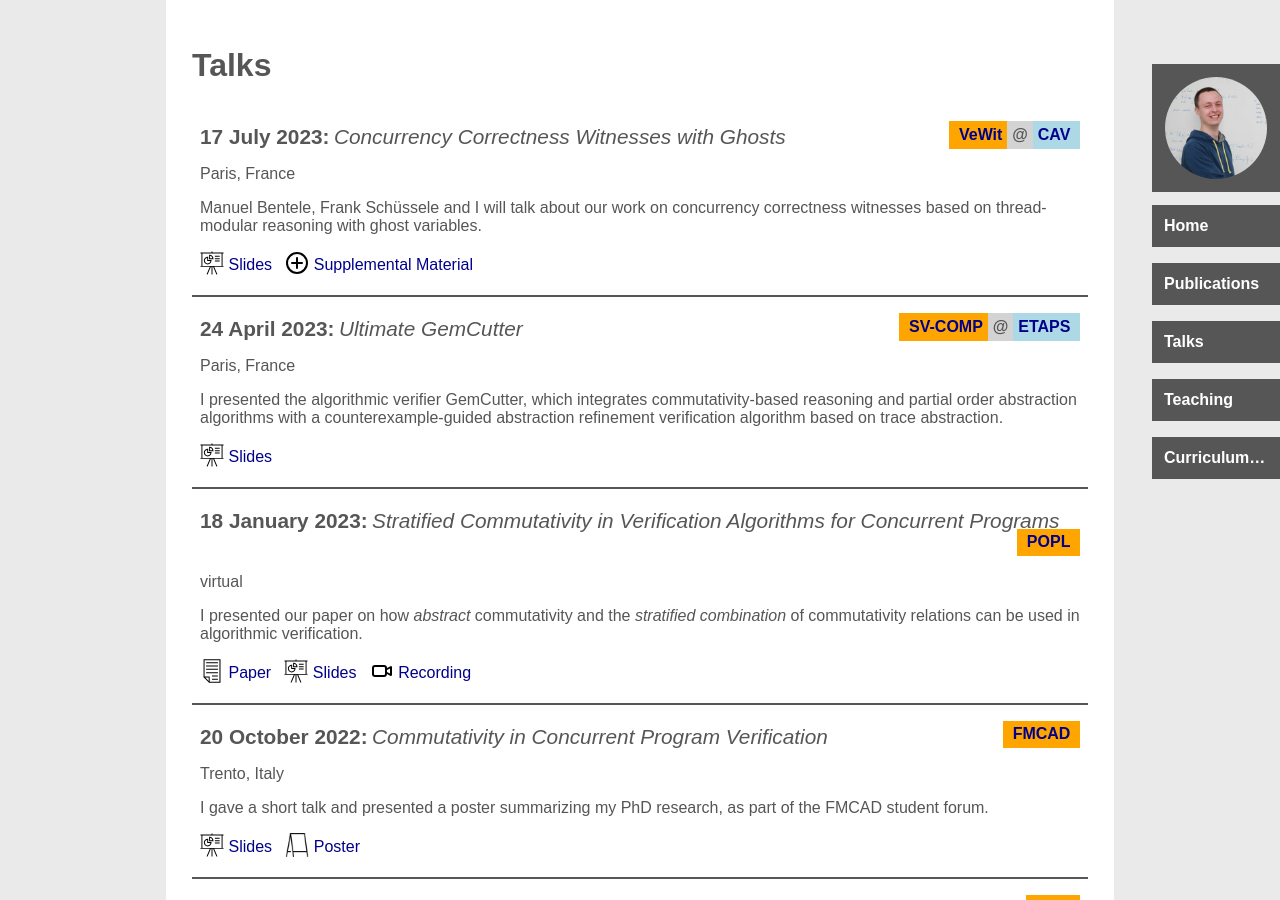
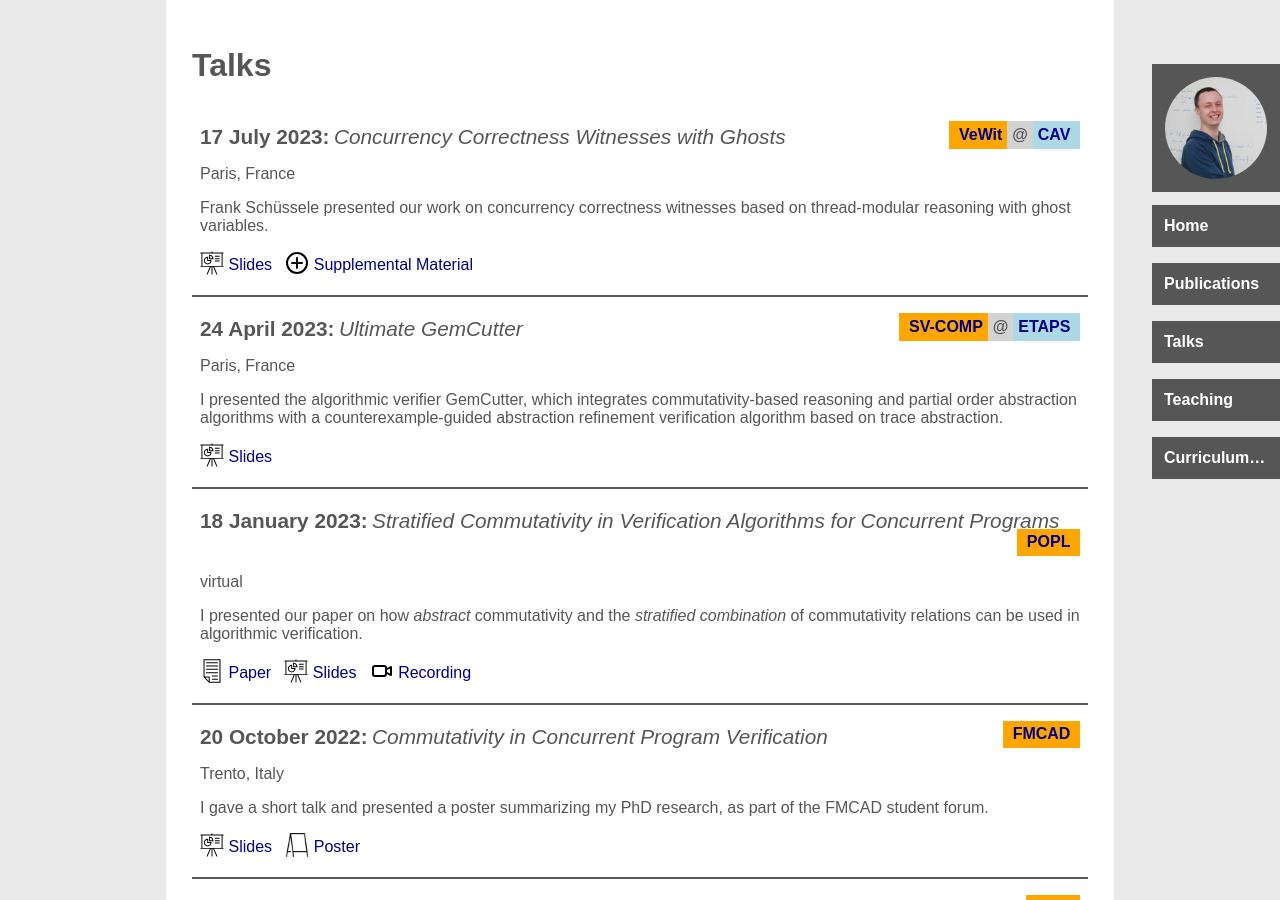
Before and after one commit to maul-esel/personal-website, a Jekyll site: the page built from talks.markdown, in a window 1280 px wide and 900 px high. Built offline with Jekyll 4.4.1, drawn with Linux system fonts in a browser that asks for light colours.

Commit message:
update talk summary

```diff
--- a/_data/talks.yml
+++ b/_data/talks.yml
@@ -6,7 +6,7 @@ cav23witnesses:
   workshop: VeWit
   workshop_link: https://vewit.sosy-lab.org/2023/
   location: Paris, France
-  summary: Manuel Bentele, Frank Schüssele and I will talk about our work on concurrency correctness witnesses based on thread-modular reasoning with ghost variables.
+  summary: Frank Schüssele presented our work on concurrency correctness witnesses based on thread-modular reasoning with ghost variables.
   slides: https://github.com/ultimate-pa/VEWIT2023-ConcurrencyGhosts/blob/main/Slides.pdf
   supplemental_material: https://github.com/ultimate-pa/VEWIT2023-ConcurrencyGhosts/
 
```
